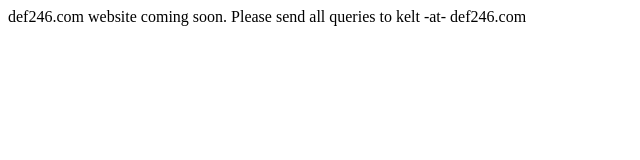
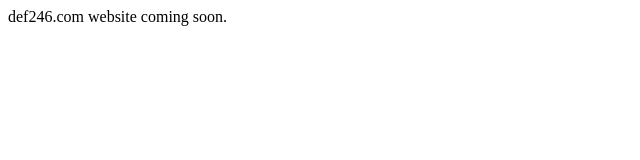
Before and after one commit to definitely246/website, a plain HTML site: page index.html in a window 1280 px wide. Shown: the whole page, without its empty margins (0-640 px from the left). Drawn offline with Linux system fonts and the light colour scheme.

Commit message:
Update index.html

```diff
--- a/index.html
+++ b/index.html
@@ -1,5 +1,5 @@
 <html>
 <body>
- def246.com website coming soon. Please send all queries to kelt -at- def246.com
+ def246.com website coming soon.
 </body>
 </html>
```
